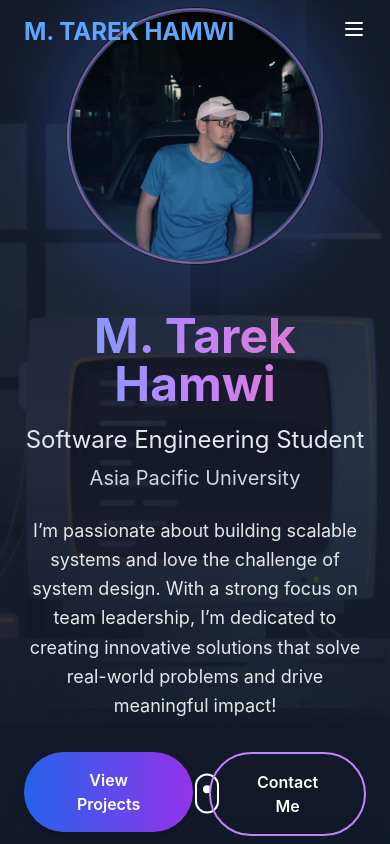
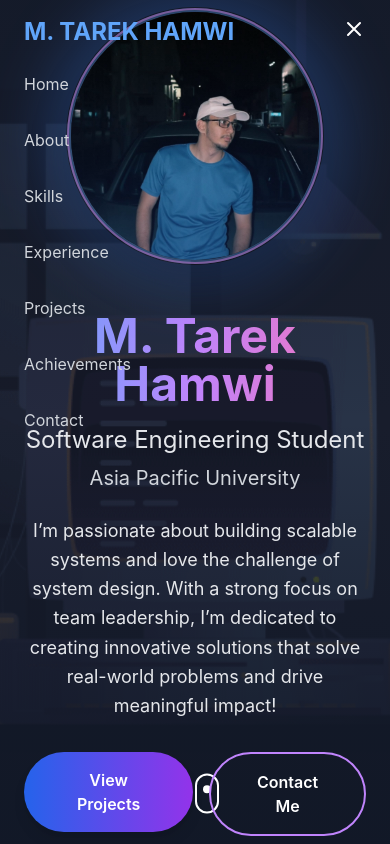
Before and after one commit to Tarek-H1/Portfolio, a React (Vite) app: page / in a window 390 px wide. Both pictures are taken after a click on the button 354 px from the left and 29 px from the top of the page. Shown: the top 844 px of the page. Built offline with nearby package versions, Linux system fonts and the light colour scheme.

Commit message:
Add functional mobile menu to navbar

```diff
--- a/src/components/Navbar.jsx
+++ b/src/components/Navbar.jsx
@@ -4,6 +4,7 @@ import { motion } from 'framer-motion';
 
 function Navbar() {
     const [scrolled, setScrolled] = useState(false);
+    const [mobileMenuOpen, setMobileMenuOpen] = useState(false);
 
     useEffect(() => {
         const handleScroll = () => {
@@ -61,13 +62,45 @@ function Navbar() {
 
                     {/* Mobile menu button */}
                     <div className="md:hidden">
-                        <button className={scrolled ? 'text-gray-300' : 'text-white'}>
+                        <button
+                            onClick={() => setMobileMenuOpen(!mobileMenuOpen)}
+                            className={`${scrolled ? 'text-gray-300' : 'text-white'} focus:outline-none z-50 relative`}
+                        >
                             <svg className="w-6 h-6" fill="none" stroke="currentColor" viewBox="0 0 24 24">
-                                <path strokeLinecap="round" strokeLinejoin="round" strokeWidth={2} d="M4 6h16M4 12h16M4 18h16" />
+                                {mobileMenuOpen ? (
+                                    <path strokeLinecap="round" strokeLinejoin="round" strokeWidth={2} d="M6 18L18 6M6 6l12 12" />
+                                ) : (
+                                    <path strokeLinecap="round" strokeLinejoin="round" strokeWidth={2} d="M4 6h16M4 12h16M4 18h16" />
+                                )}
                             </svg>
                         </button>
                     </div>
                 </div>
+
+                {/* Mobile menu */}
+                <motion.div
+                    initial={false}
+                    animate={mobileMenuOpen ? { height: 'auto', opacity: 1 } : { height: 0, opacity: 0 }}
+                    transition={{ duration: 0.3 }}
+                    className="md:hidden overflow-hidden"
+                >
+                    <div className="pt-4 pb-6 space-y-4">
+                        {navItems.map((item, index) => (
+                            <Link
+                                key={index}
+                                to={item.to}
+                                spy={true}
+                                smooth={true}
+                                offset={-70}
+                                duration={500}
+                                onClick={() => setMobileMenuOpen(false)}
+                                className="block text-gray-300 hover:text-blue-400 transition-colors duration-300 cursor-pointer py-2"
+                            >
+                                {item.name}
+                            </Link>
+                        ))}
+                    </div>
+                </motion.div>
             </div>
         </motion.nav>
     );
```
